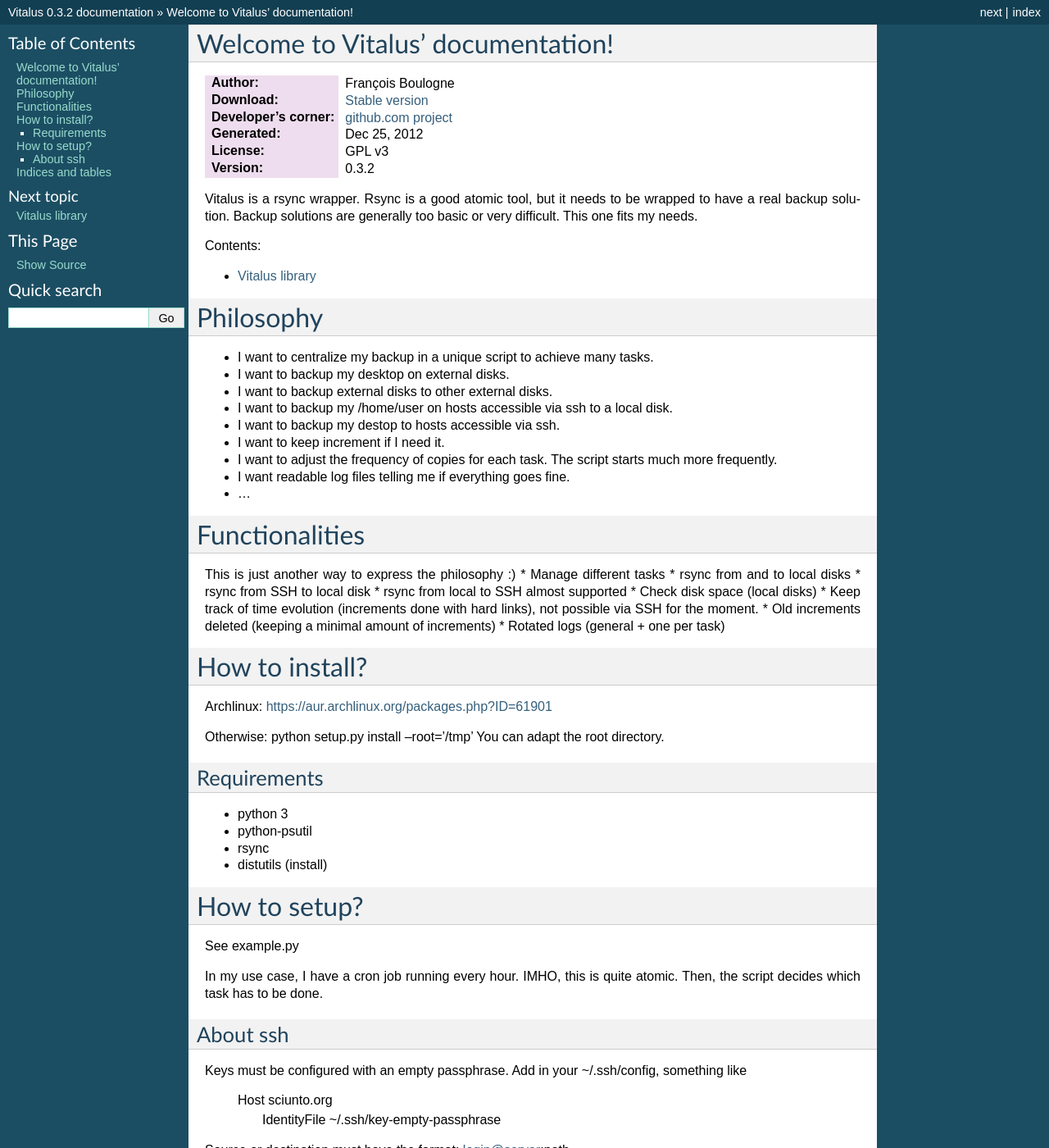
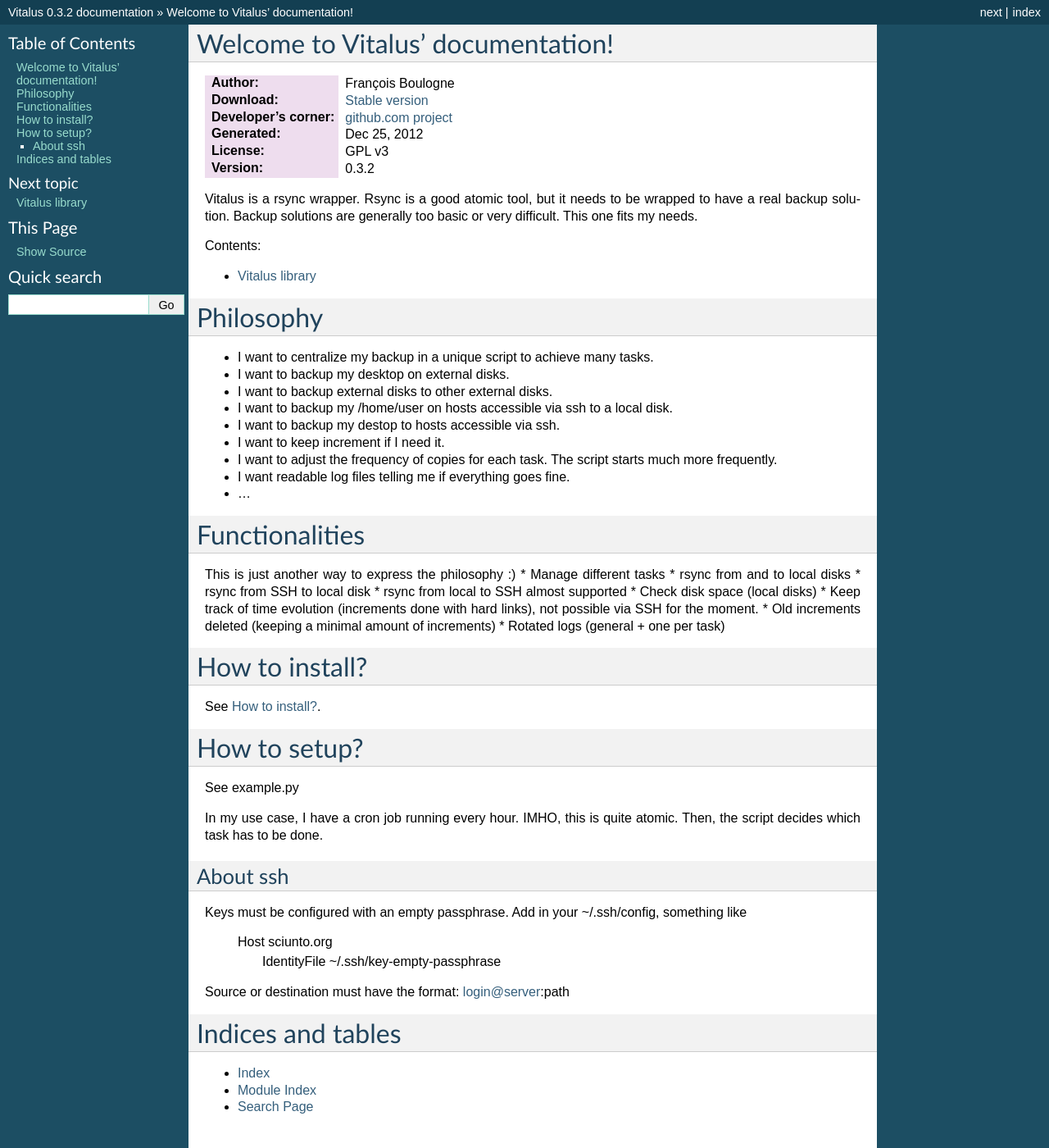
Before and after one commit to sciunto/Vitalus, a Sphinx documentation site: the page built from doc/index.rst, in a window 1280 px wide and 1400 px high. Shown: the whole window at 82% size. Built offline with Sphinx 7.4.7, drawn with Linux system fonts in a browser that asks for light colours.

Commit message:
add install procedure

```diff
--- a/doc/index.rst
+++ b/doc/index.rst
@@ -50,18 +50,9 @@ This is just another way to express the philosophy :)
 
 How to install?
 ===============
-Archlinux: https://aur.archlinux.org/packages.php?ID=61901
 
-Otherwise:
-python setup.py install --root='/tmp'
-You can adapt the root directory.
+See :doc:`install`.
 
-Requirements
-------------
-* python 3
-* python-psutil
-* rsync
-* distutils (install)
 
 How to setup?
 =============
```
Also changed, not shown: doc/install.rst (added, +32 -0 lines).
